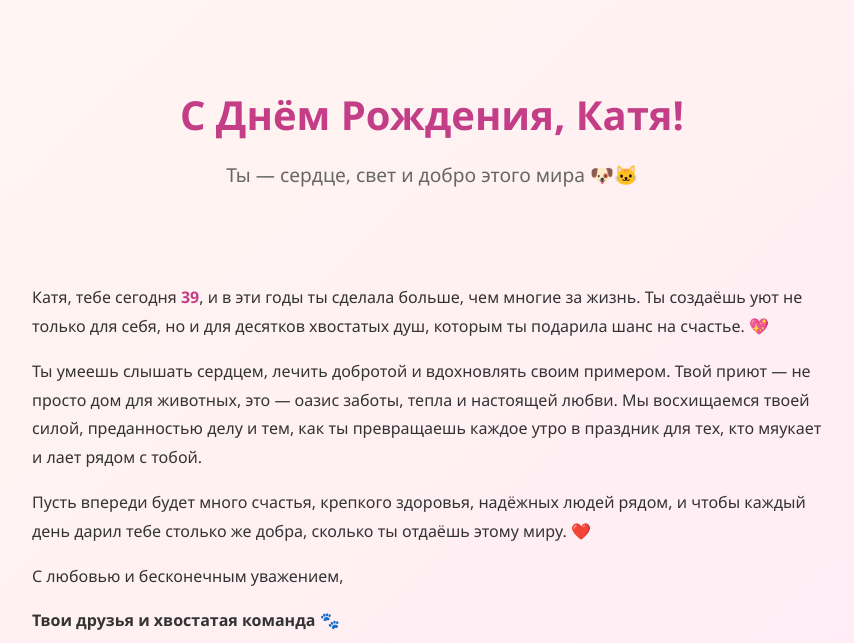
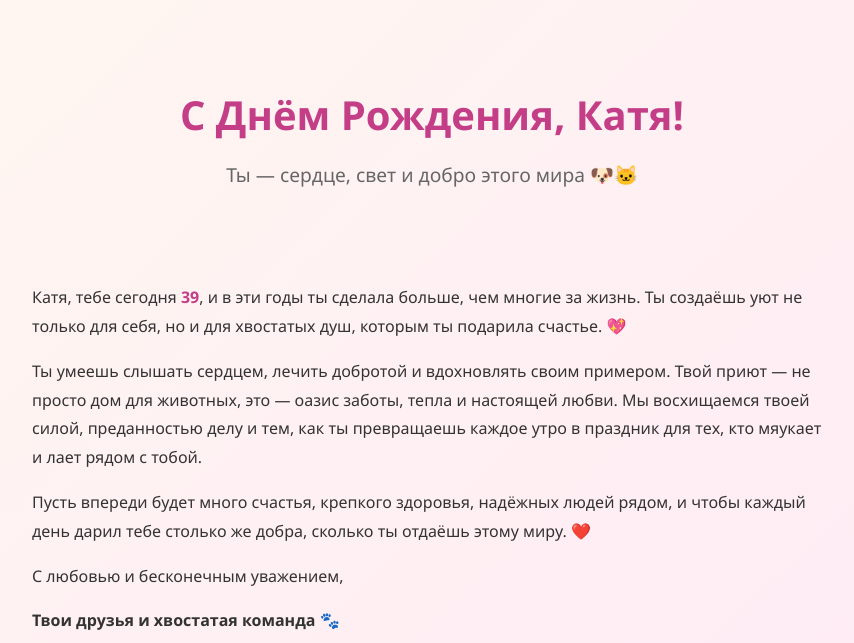
Before and after one commit to starscream001/rozalia_alpha, a plain HTML site: page index.html in a window 1280 px wide. Shown: the top 643 px of the page, without its empty margins (208-1062 px from the left). Drawn offline with Linux system fonts and the light colour scheme.

Commit message:
Update index.html

```diff
--- a/index.html
+++ b/index.html
@@ -88,7 +88,7 @@
   </header>
 
   <section>
-    <p>Катя, тебе сегодня <span class="highlight">39</span>, и в эти годы ты сделала больше, чем многие за жизнь. Ты создаёшь уют не только для себя, но и для десятков хвостатых душ, которым ты подарила шанс на счастье. 💖</p>
+    <p>Катя, тебе сегодня <span class="highlight">39</span>, и в эти годы ты сделала больше, чем многие за жизнь. Ты создаёшь уют не только для себя, но и для хвостатых душ, которым ты подарила счастье. 💖</p>
 
     <p>Ты умеешь слышать сердцем, лечить добротой и вдохновлять своим примером. Твой приют — не просто дом для животных, это — оазис заботы, тепла и настоящей любви. Мы восхищаемся твоей силой, преданностью делу и тем, как ты превращаешь каждое утро в праздник для тех, кто мяукает и лает рядом с тобой.</p>
 
```
